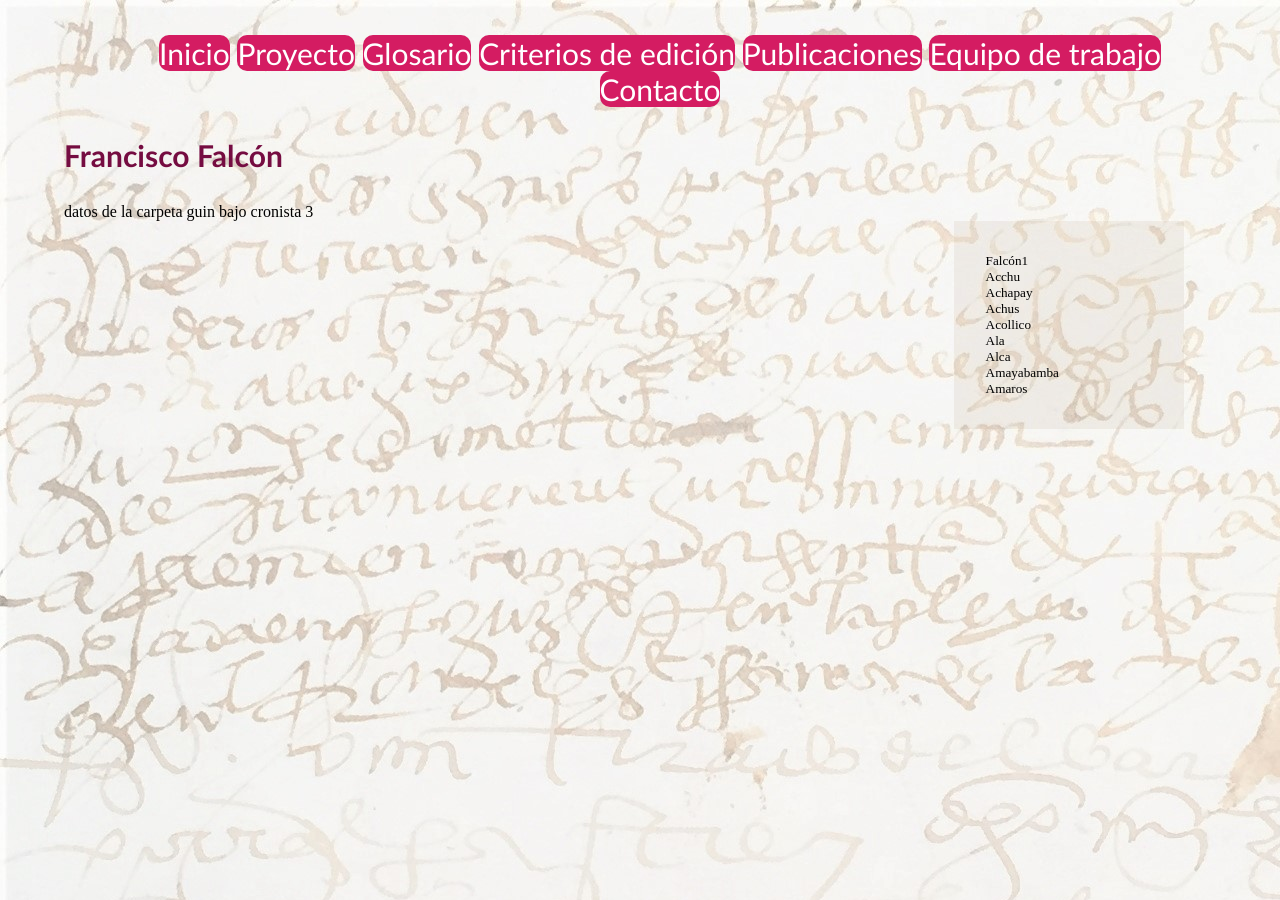
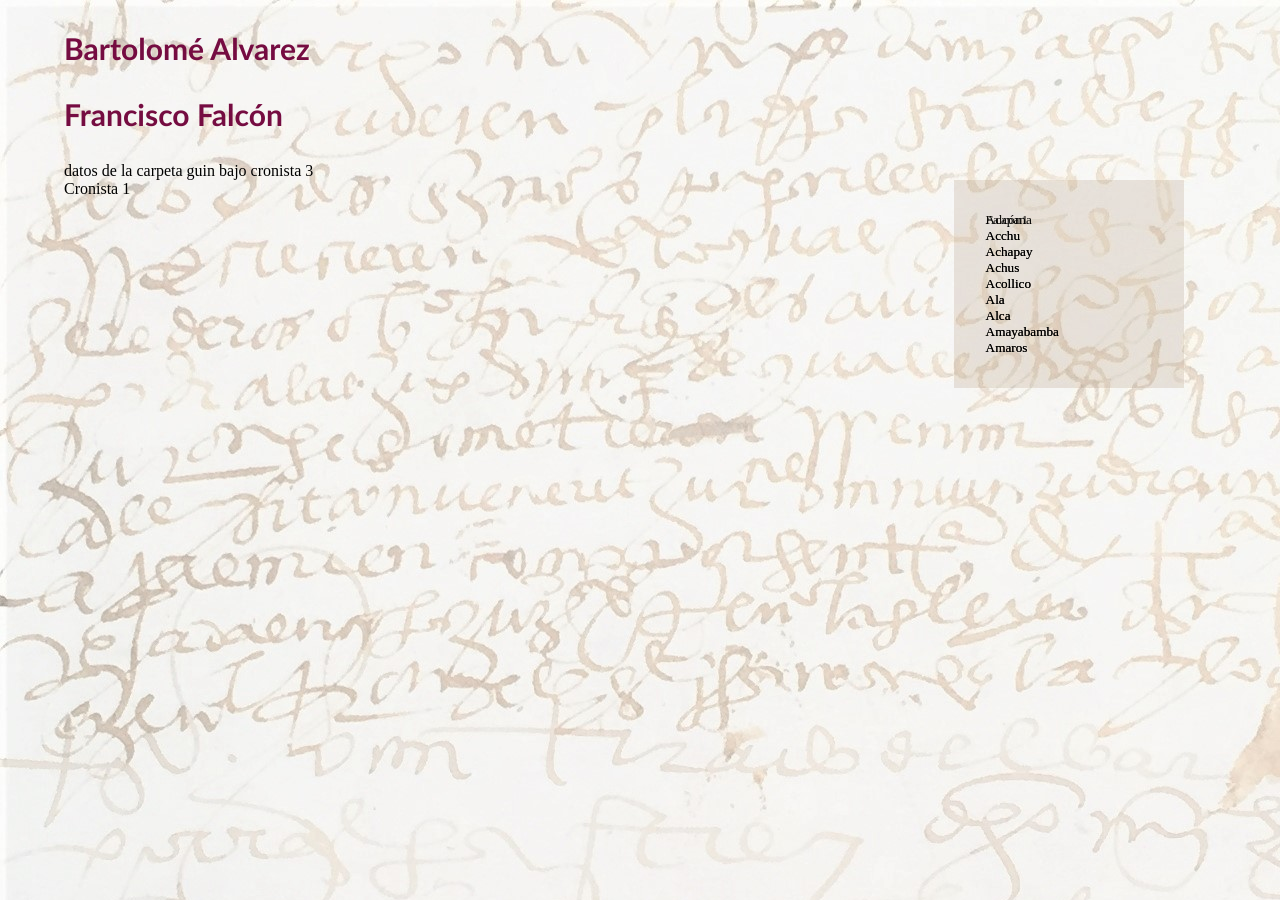
Before and after one commit to glosascroniquenses/glosascroniquenses.github.io, a Jekyll site: the page built from glosario/cronistas/cronista1.html, in a window 1280 px wide. Built offline with Jekyll 4.4.1, drawn with Linux system fonts in a browser that asks for light colours.

Commit message:
Update cronista1.html

```diff
--- a/glosario/cronistas/cronista1.html
+++ b/glosario/cronistas/cronista1.html
@@ -1,34 +1,12 @@
 ---
 layout: default
+title: Bartolomé Alvarez
+data: cronista1
 ---
-
 
 <article>
 
-    <header>
     <h1>{{ page.title }}</h1>
-    </header>
-
-	<body>
-
-		<nav>
-    		<ul>
-        		<li><a href="/"style="color:#FFFFFF;">Inicio</a></li>
-	        	<li><a href="/proyecto" style="color:#FFFFFF;">Proyecto</a></li>
-        		<li><a href="/glosario" style="color:#FFFFFF;">Glosario</a></li>
-        		<li><a href="/edicion" style="color:#FFFFFF;">Criterios de edición</a></li>
-			<li><a href="/publicaciones" style="color:#FFFFFF;">Publicaciones</a></li>
-			<li><a href="/trabajo" style="color:#FFFFFF;">Equipo de trabajo</a></li>
-			<li><a href="/contacto" style="color:#FFFFFF;">Contacto</a></li>
-    		</ul>
-		</nav>
-		<div class="container">
-    		<div class="blurb">
-
-    		</div><!-- /.blurb -->
-		</div><!-- /.container -->
-		</body>
-
     {{ content }}
 
     {% if page.data %}
@@ -73,3 +51,5 @@ layout: default
 </div>
     {% endif %}
 </article>
+
+Cronista 1
```
